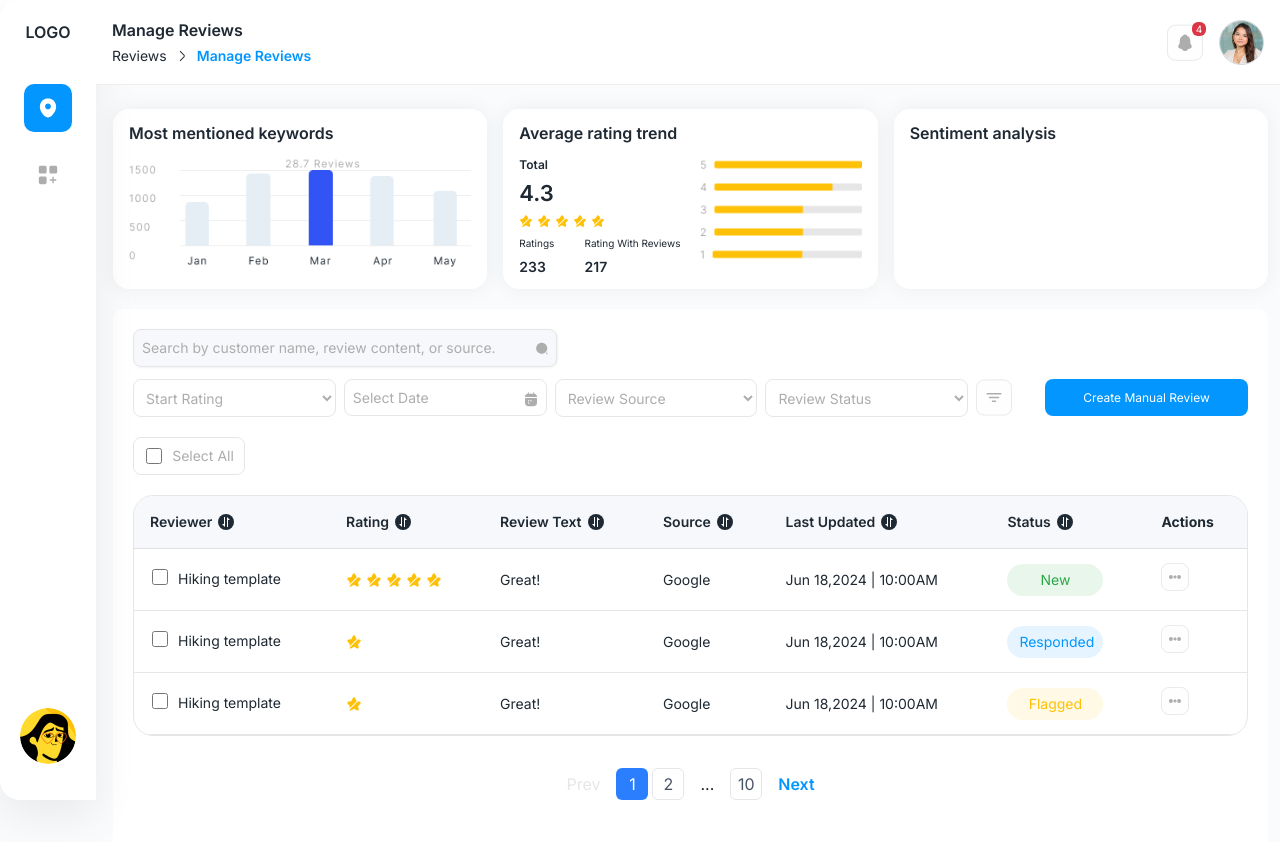
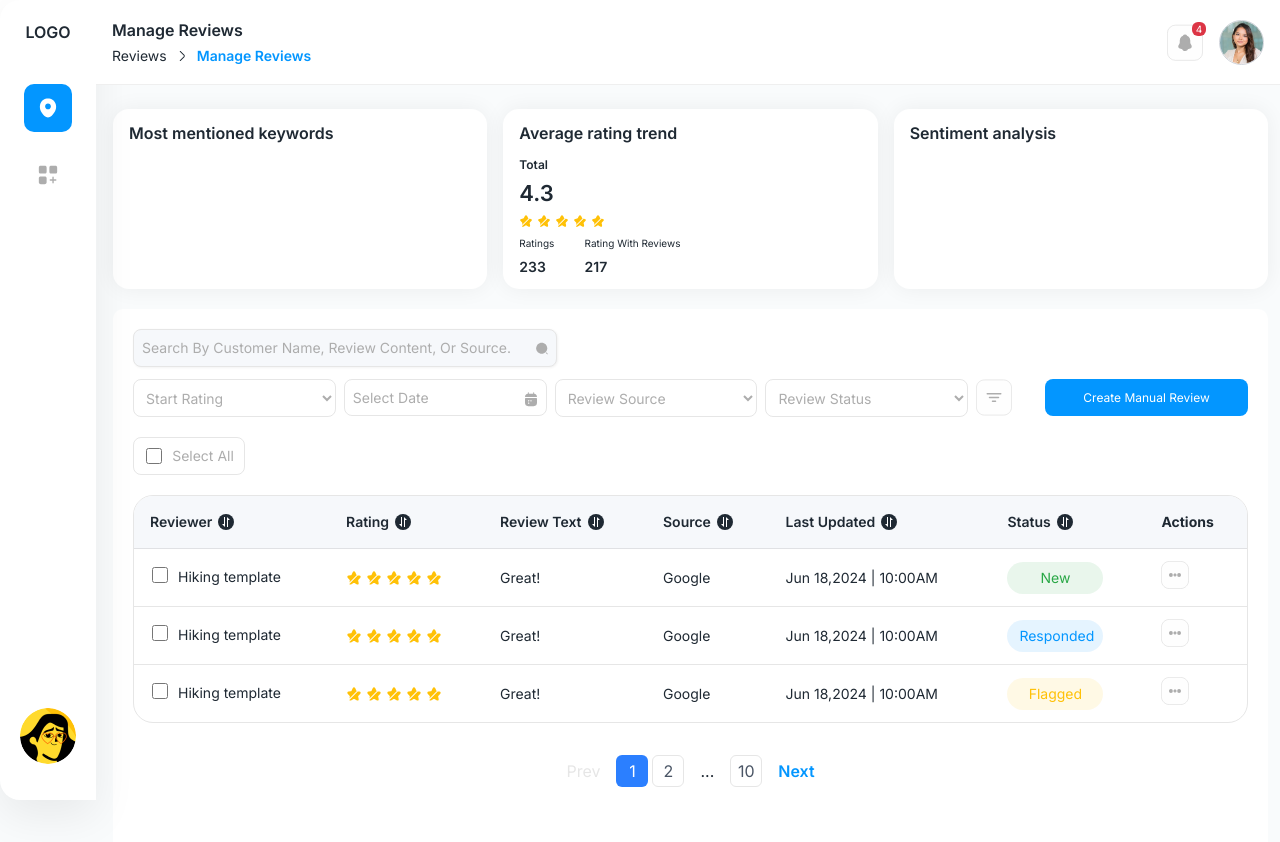
Before and after one commit to sumithub/rs-web-develop, a Next.js app: page /review in a window 1280 px wide. Shown: the top 842 px of the page. Built offline with nearby package versions, Linux system fonts and the light colour scheme.

Commit message:
Drop down fixes

```diff
--- a/src/app/components/DropDown.js
+++ b/src/app/components/DropDown.js
@@ -34,7 +34,7 @@ const Dropdown = () => {
 
             {/* Dropdown menu */}
             {isOpen && (
-                <div className="absolute z-10 mt-1 w-64 bg-white rounded-md shadow-lg border border-gray-200 right-0">
+                <div className="fixed z-50 right-20 top-1/2 -translate-y-1/2 mt-1 w-64 bg-white rounded-md shadow-lg border border-gray-200 ">
                     <ul className="py-1">
                         {/* Reply Now - with blue background */}
                         <li>
--- a/src/app/components/form/Search.js
+++ b/src/app/components/form/Search.js
@@ -28,7 +28,7 @@ export default function Search({ mainClass = "", selected, onRemove, hideSearchT
             {selected ? <div className="bg-light-bg h-8 line-clamp-1 rounded py-1 px-2 w-full text-base focus-visible:outline-none">
                 {selected?.name}
             </div> :
-                <input type="text" className="block md:py-2 pl-2 text-left w-full z-10 text-sm placeholder:text-text3 bg-dark border border-border2 rounded-lg focus-visible:outline-none shadow-[0.84px_0.84px_2.52px_0px_#0000000F]"
+                <input type="text" className="block md:py-2 pl-2 text-left w-full z-10 text-sm placeholder:text-text3 bg-dark border border-border2 rounded-lg placeholder:capitalize focus-visible:outline-none shadow-[0.84px_0.84px_2.52px_0px_#0000000F]"
                     value={search}
                     onChange={(e) => {
                         setSearch(e.target.value)
--- a/src/app/layout.js
+++ b/src/app/layout.js
@@ -16,7 +16,7 @@ export default function RootLayout({ children }) {
         <link
           rel="stylesheet"
           type="text/css"
-          charset="UTF-8"
+          charSet="UTF-8"
           href="https://cdnjs.cloudflare.com/ajax/libs/slick-carousel/1.6.0/slick.min.css"
         />
         <link
--- a/src/app/review/page.js
+++ b/src/app/review/page.js
@@ -18,10 +18,19 @@ export default function Review() {
     const [reviewSource, setReviewSource] = useState("")
     const [status, setStatus] = useState("")
     const [date, setDate] = useState("")
-    const [list, setList] = useState([])
-    const [loading, setLoading] = useState(true)
+    // const [list, setList] = useState([])
+    const [loading, setLoading] = useState(false)
     const [search, setSearch] = useState("")
 
+    const list = [
+        { name: "Hiking template", review: "Great!", source: "Google", lastUpdate: "	Jun 18,2024 | 10:00AM", status: "New" },
+
+        { name: "Hiking template", review: "Great!", source: "Google", lastUpdate: "	Jun 18,2024 | 10:00AM", status: "Responded" },
+
+        { name: "Hiking template", review: "Great!", source: "Google", lastUpdate: "	Jun 18,2024 | 10:00AM", status: "Flagged" },
+    ]
+
+    console.log(list)
     return <div >
         <Header />
         <Sidebar />
@@ -30,7 +39,7 @@ export default function Review() {
                 <div className="bg-white rounded-2xl shadow-[0px_0px_22px_0px_#0000000F] py-3 px-4">
                     <div>
                         <div className="text-secondary text-base font-semibold mb-3">Most mentioned keywords</div>
-                        <Image src="/images/graph.png" alt="graph" height={127} width={394} className="w-full" />
+                        {/* <Image src="/images/graph.png" alt="graph" height={127} width={394} className="w-full" /> */}
                     </div>
                 </div>
 
@@ -60,7 +69,7 @@ export default function Review() {
                                 </div>
                             </div>
 
-                            <Image src="/images/graph1.png" alt="graph" height={117} width={180} />
+                            {/* <Image src="/images/graph1.png" alt="graph" height={117} width={180} /> */}
                         </div>
                     </div>
                 </div>
@@ -165,19 +174,18 @@ export default function Review() {
                             </tr>
                         </thead>
 
-                        {/* <tbody>
+                        <tbody>
                             {loading ? <tr><td colSpan={6} className='text-center'><Loading /></td></tr> : (
                                 (list && list.length > 0) ? list.map((e, index) => {
-                                    <tr className={`border-b border-border-color text-secondary text-sm text-left ${index % 2 === 0 ? "bg-[#F9F9F9]" : "bg-white"} cursor-pointer text-sm`}>
+                                    return <tr className={`${index === 0 ? "" : "border-t"} border-border-color text-secondary text-sm text-left hover:bg-dark text-sm`}>
                                         <td className="py-3 px-4">
                                             <div className="flex items-start gap-2">
                                                 <Checkbox />
-                                                <div>Hiking template</div>
+                                                <div>{e.name}</div>
                                             </div>
                                         </td>
                                         <td className="py-3 px-4">
                                             <div className="flex items-center gap-1">
-
                                                 <Image src="/images/star.svg" alt="rating" height={16} width={16} unoptimized={true} />
                                                 <Image src="/images/star.svg" alt="rating" height={16} width={16} unoptimized={true} />
                                                 <Image src="/images/star.svg" alt="rating" height={16} width={16} unoptimized={true} />
@@ -187,78 +195,17 @@ export default function Review() {
                                         </td>
                                         <td className="py-3 px-4">{e.review}</td>
                                         <td className="py-3 px-4">{e.source}</td>
-                                        <td className="py-3 px-4">Jun 18,2024 | 10:00AM</td>
-                                        <td className="py-3 px-4"><Status  status={e.status}/></td>
+                                        <td className="py-3 px-4">{e.lastUpdate}</td>
+                                        <td className="py-3 px-4"><Status status={e.status} /></td>
                                         <td className="py-3 px-4"><Dropdown /></td>
                                     </tr>
-                                }) : <tr><td colSpan={10} className='text-center! h-20  text-3xl text-secondary'>No data</td></tr>
+                                }) : <tr><td colSpan={10} className='text-center! h-20 text-3xl text-secondary'>No data</td></tr>
                             )}
-                        </tbody> */}
-
-                        <tbody>
-                            <tr className={`border-b border-border-color text-secondary text-sm text-left } text-sm hover:bg-dark`}>
-                                <td className="py-3.5 px-4">
-                                    <div className="flex items-start gap-2">
-                                        <Checkbox />
-                                        <div>Hiking template</div>
-                                    </div>
-                                </td>
-                                <td className="py-3.5 px-4">
-                                    <div className="flex items-center gap-1">
-                                        <Image src="/images/star.svg" alt="rating" height={16} width={16} unoptimized={true} />
-                                        <Image src="/images/star.svg" alt="rating" height={16} width={16} unoptimized={true} />
-                                        <Image src="/images/star.svg" alt="rating" height={16} width={16} unoptimized={true} />
-                                        <Image src="/images/star.svg" alt="rating" height={16} width={16} unoptimized={true} />
-                                        <Image src="/images/star.svg" alt="rating" height={16} width={16} unoptimized={true} />
-                                    </div>
-                                </td>
-                                <td className="py-3.5 px-4">Great!</td>
-                                <td className="py-3.5 px-4">Google</td>
-                                <td className="py-3.5 px-4">Jun 18,2024 | 10:00AM</td>
-                                <td className="py-3.5 px-4"><Status status="New" /></td>
-                                <td className="py-3.5 px-4"><Dropdown /></td>
-                            </tr>
-
-                            <tr className={`border-b border-border-color text-secondary text-sm text-left } text-sm hover:bg-dark`}>
-                                <td className="py-3.5 px-4">
-                                    <div className="flex items-start gap-2">
-                                        <Checkbox />
-                                        <div>Hiking template</div>
-                                    </div>
-                                </td>
-                                <td className="py-3.5 px-4">
-                                    <Image src="/images/star.svg" alt="rating" height={16} width={16} unoptimized={true} />
-                                </td>
-                                <td className="py-3.5 px-4">Great!</td>
-                                <td className="py-3.5 px-4">Google</td>
-                                <td className="py-3.5 px-4">Jun 18,2024 | 10:00AM</td>
-                                <td className="py-3.5 px-4"><Status status="Responded" /></td>
-                                <td className="py-3.5 px-4"><Dropdown /></td>
-                            </tr>
-
-                            <tr className={`border-b border-border-color text-secondary text-sm text-left } text-sm hover:bg-dark`}>
-                                <td className="py-3.5 px-4">
-                                    <div className="flex items-start gap-2">
-                                        <Checkbox />
-                                        <div>Hiking template</div>
-                                    </div>
-                                </td>
-                                <td className="py-3.5 px-4">
-                                    <Image src="/images/star.svg" alt="rating" height={16} width={16} unoptimized={true} />
-                                </td>
-                                <td className="py-3.5 px-4">Great!</td>
-                                <td className="py-3.5 px-4">Google</td>
-                                <td className="py-3.5 px-4">Jun 18,2024 | 10:00AM</td>
-                                <td className="py-3.5 px-4"><Status status="Flagged" /></td>
-                                <td className="py-3.5 px-4"><Dropdown /></td>
-                            </tr>
                         </tbody>
                     </table>
                 </div>
-
                 <Pagination />
             </div>
         </div>
-
     </div>
 }
```
Lines whose indentation alone changed are shown as unchanged.
